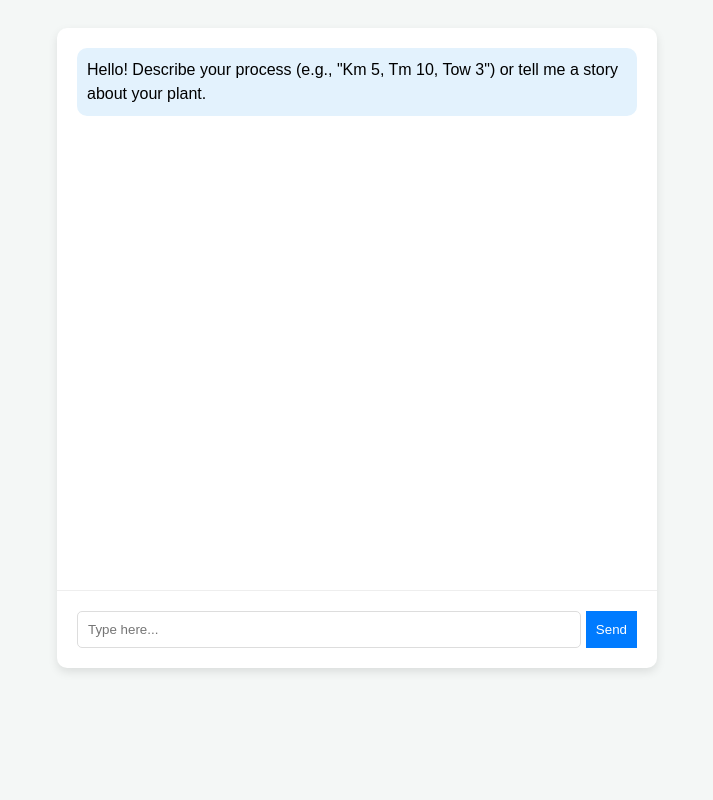
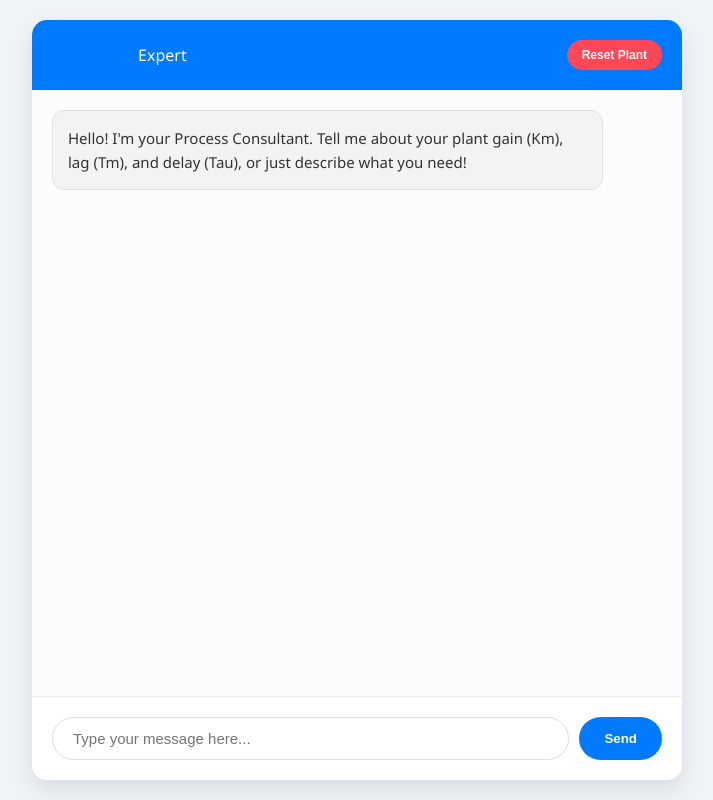
Before and after one commit to RK-kathir/process-control-project, a Flask app: page / in a window 1280 px wide. Shown: the whole page, without its empty margins (283-996 px from the left). Run offline with Flask 3, Linux system fonts and the light colour scheme; parts of the project's set-up code (start-up, migrations or seed data) failed here and were passed over.

Commit message:
Update index.html

```diff
--- a/templates/index.html
+++ b/templates/index.html
@@ -1,46 +1,74 @@
 <!DOCTYPE html>
-<html>
+<html lang="en">
 <head>
-    <title>Process AI Chat</title>
+    <meta charset="UTF-8">
+    <meta name="viewport" content="width=device-width, initial-scale=1.0">
+    <title>Process AI Expert</title>
     <style>
-        body { font-family: sans-serif; background: #f4f7f6; display: flex; justify-content: center; padding: 20px; }
-        #chat { width: 100%; max-width: 600px; height: 80vh; background: white; display: flex; flex-direction: column; border-radius: 10px; box-shadow: 0 4px 10px rgba(0,0,0,0.1); }
-        #msgs { flex: 1; overflow-y: auto; padding: 20px; }
-        .msg { margin-bottom: 10px; padding: 10px; border-radius: 10px; line-height: 1.5; }
-        .bot { background: #e3f2fd; align-self: flex-start; }
-        .user { background: #007bff; color: white; align-self: flex-end; margin-left: auto; width: fit-content; }
-        #in { display: flex; padding: 20px; border-top: 1px solid #eee; }
-        input { flex: 1; padding: 10px; border: 1px solid #ddd; border-radius: 5px; }
-        button { background: #007bff; color: white; border: none; padding: 10px; margin-left: 5px; cursor: pointer; }
+        body { font-family: 'Segoe UI', Tahoma, Geneva, Verdana, sans-serif; background: #f0f4f8; margin: 0; display: flex; justify-content: center; height: 100vh; }
+        #app-container { width: 100%; max-width: 650px; background: white; margin: 20px; border-radius: 15px; box-shadow: 0 10px 25px rgba(0,0,0,0.1); display: flex; flex-direction: column; overflow: hidden; }
+        header { background: #007bff; color: white; padding: 20px; display: flex; justify-content: space-between; align-items: center; }
+        #chat-window { flex: 1; overflow-y: auto; padding: 20px; display: flex; flex-direction: column; background: #fcfcfc; }
+        .msg { margin-bottom: 15px; padding: 15px; border-radius: 12px; max-width: 85%; line-height: 1.6; font-size: 15px; animation: slideUp 0.3s ease; }
+        .bot { background: #f1f3f4; align-self: flex-start; color: #333; border: 1px solid #e0e0e0; }
+        .user { background: #007bff; color: white; align-self: flex-end; box-shadow: 0 4px 10px rgba(0,123,255,0.3); }
+        #input-area { padding: 20px; background: white; border-top: 1px solid #eee; display: flex; gap: 10px; }
+        input { flex: 1; padding: 12px 20px; border: 1px solid #ddd; border-radius: 30px; outline: none; font-size: 15px; }
+        button { background: #007bff; color: white; border: none; padding: 10px 25px; border-radius: 30px; cursor: pointer; transition: 0.2s; font-weight: bold; }
+        button:hover { background: #0056b3; }
+        #reset-btn { background: #ff4757; font-size: 12px; padding: 8px 15px; }
+        @keyframes slideUp { from { opacity: 0; transform: translateY(10px); } to { opacity: 1; transform: translateY(0); } }
+        b { color: #007bff; }
+        .user b { color: #fff; }
     </style>
 </head>
 <body>
-    <div id="chat">
-        <div id="msgs">
-            <div class="msg bot">Hello! Describe your process (e.g., "Km 5, Tm 10, Tow 3") or tell me a story about your plant.</div>
+    <div id="app-container">
+        <header>
+            <span><b>Process AI</b> Expert</span>
+            <button id="reset-btn" onclick="resetChat()">Reset Plant</button>
+        </header>
+        <div id="chat-window">
+            <div class="msg bot">Hello! I'm your Process Consultant. Tell me about your plant gain (Km), lag (Tm), and delay (Tau), or just describe what you need!</div>
         </div>
-        <div id="in">
-            <input type="text" id="userInput" placeholder="Type here..." onkeypress="if(event.key==='Enter') send()">
+        <div id="input-area">
+            <input type="text" id="userInput" placeholder="Type your message here..." onkeypress="if(event.key==='Enter') send()">
             <button onclick="send()">Send</button>
         </div>
     </div>
+
     <script>
+        const chatWindow = document.getElementById('chat-window');
+
         async function send() {
             const input = document.getElementById('userInput');
-            const text = input.value; if(!text) return;
-            addMsg(text, 'user'); input.value = '';
-            const res = await fetch('/api/chat', {
-                method: 'POST', headers: {'Content-Type': 'application/json'},
+            const text = input.value.trim();
+            if(!text) return;
+
+            addMsg(text, 'user');
+            input.value = '';
+
+            const response = await fetch('/api/chat', {
+                method: 'POST',
+                headers: {'Content-Type': 'application/json'},
                 body: JSON.stringify({text: text})
             });
-            const data = await res.json();
+            const data = await response.json();
             addMsg(data.response, 'bot');
         }
-        function addMsg(t, s) {
-            const d = document.createElement('div');
-            d.className = `msg ${s}`; d.innerHTML = t;
-            const m = document.getElementById('msgs');
-            m.appendChild(d); m.scrollTop = m.scrollHeight;
+
+        async function resetChat() {
+            await fetch('/api/reset', {method: 'POST'});
+            chatWindow.innerHTML = '';
+            addMsg("Memory cleared! Let's start with a new process. What are your parameters?", 'bot');
+        }
+
+        function addMsg(text, sender) {
+            const div = document.createElement('div');
+            div.className = `msg ${sender}`;
+            div.innerHTML = text;
+            chatWindow.appendChild(div);
+            chatWindow.scrollTop = chatWindow.scrollHeight;
         }
     </script>
 </body>
```
